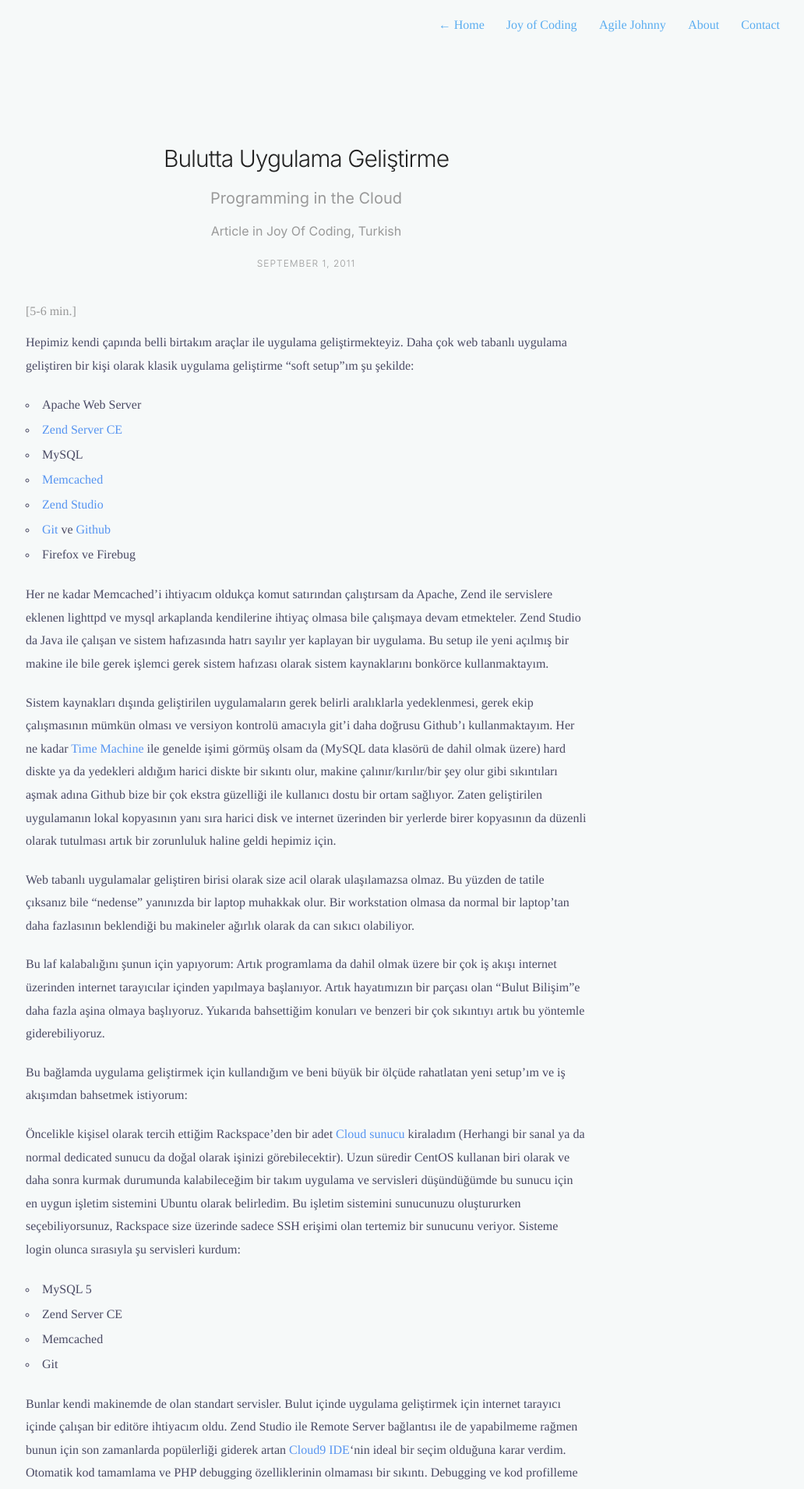
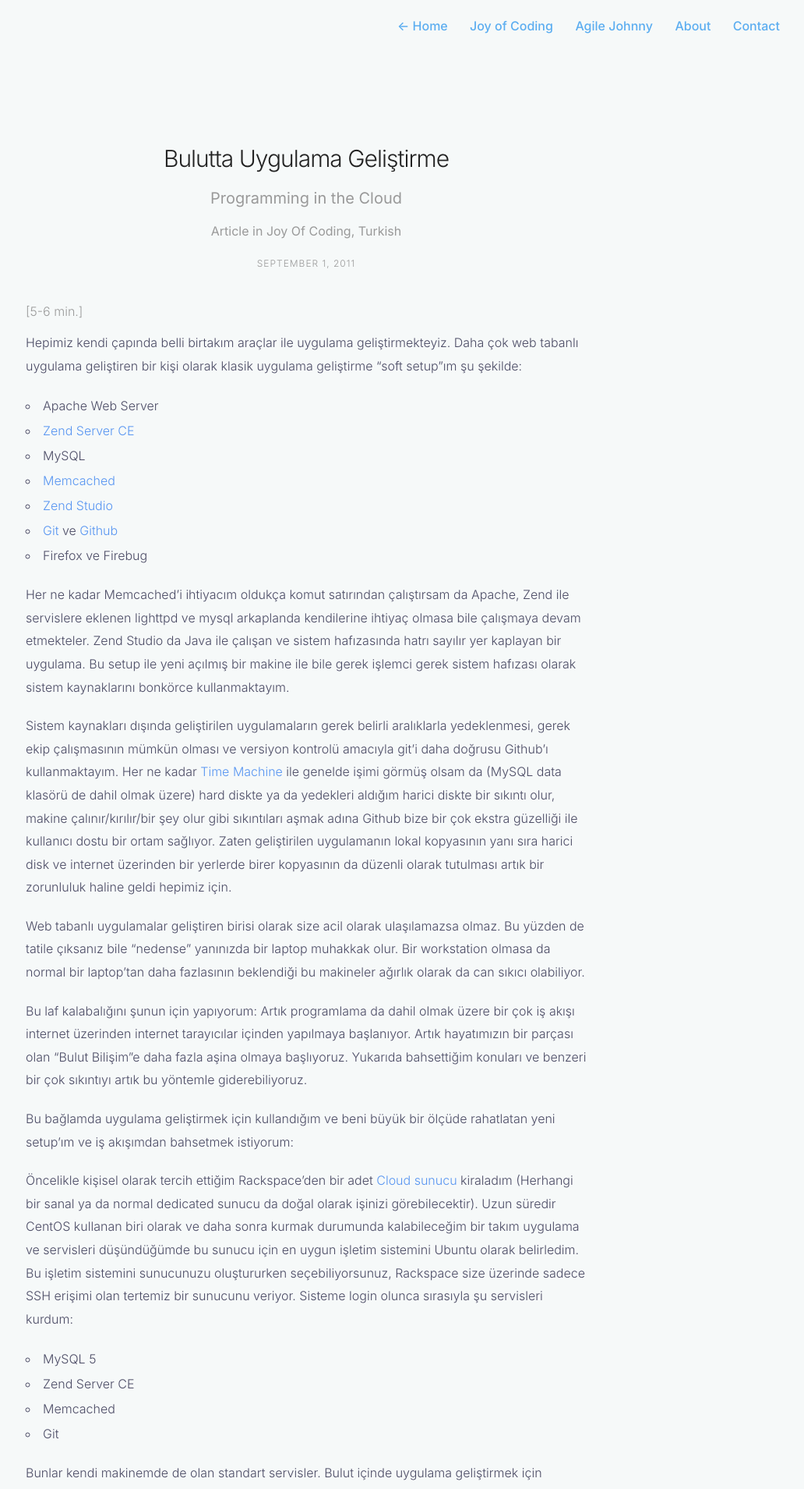
Before and after one commit to mkorkmaz/mkorkmaz.github.io, a Jekyll site: the page built from _posts/2011-09-01-programming-in-the-cloud.md, in a window 1280 px wide. Shown: the top 1909 px of the page at 78% size, without its empty margins (247-1279 px from the left). Built offline with Jekyll 4.4.1, drawn with Linux system fonts in a browser that asks for light colours; nearby versions of some CDN libraries; some web fonts are replaced.

Commit message:
css fixes

```diff
--- a/_layouts/default.html
+++ b/_layouts/default.html
@@ -22,7 +22,6 @@
   <link rel="shortcut icon" type="image/png" href="{{ "/" | relative_url  }}assets/images/favicon.png">
   <link href="https://fonts.googleapis.com/css?family=Muli:300,300i,400,400i,500,600,700&display=swap&subset=latin-ext" rel="stylesheet">
   <link rel="stylesheet" href="{{ "/" | relative_url  }}assets/css/slicknav.min.css" />
-
   <link rel="stylesheet" href="{{ "/" | relative_url  }}assets/css/style.css?v=2020021402">
   <link rel="stylesheet" href="{{ "/" | relative_url  }}assets/css/custom.css">
   <link rel="alternate" type="application/rss+xml" title="My Blog" href="{{ "/" | relative_url  }}feed.xml">
--- a/assets/css/style.css
+++ b/assets/css/style.css
@@ -56,6 +56,7 @@ body {
 	-webkit-font-smoothing: antialiased;
 	text-rendering: geometricPrecision;
 	background-color: #F6F9F9;
+
 }
 
 h1 {
@@ -130,7 +131,6 @@ nav.main-nav a {
 	padding: 8px 12px;
 	color: #5badf0;
 	font-size: 1rem;
-	font-family: Muli ; /*BrandonText;*/
 	font-weight: 500;
 	/*font-weight: bold;*/
 	line-height: 1.65;
@@ -193,7 +193,6 @@ li	{ list-style-type:circle; list-style-position:inside; line-height: 2;}
 /* Line Height */
 #post-body, p {
 	line-height: 1.85;
-	font-family: Muli; /*BrandonText;*/
 	font-weight: 300;
 	color: #4a4a64;
 	font-size: 16px;
@@ -300,10 +299,10 @@ hr {
 	background: #eee;
 }
 
-span.code { font-family: Consolas, Menlo, Monaco, Courier; background-color:#EEE; font-size:14px; }
+span.code { font-family: Menlo, Monaco, Consolas, Courier; background-color:#EEE; font-size:14px; }
 
 pre	{
-	font-family: Consolas, Menlo, Monaco, Courier, monospace;;
+	font-family: Menlo, Monaco, Consolas, Courier, monospace;;
 	white-space:pre-wrap;
 	/*border: 1px solid #ddd;*/
 	padding:10px;
@@ -476,7 +475,6 @@ Post List
 }
 
 #post-meta {
-	font-family: Muli; /*BrandonText;*/
 	font-size: 16px;
 	line-height: 1.4;
 	border-top: 1px solid #eee;
@@ -632,13 +630,14 @@ h2.month {
 
 #post-list.archive.readmore h3{
 
-	  font: 400 20px Muli,"Helvetica Neue", Helvetica,Arial,sans-serif;
+	  font-size:  20px;
+	  font-weight: 400;
 	  margin-bottom: 30px;
 }
 
 #post-list.archive.readmore a{
-	font: 400 16px/1.6 Muli,"Helvetica Neue",helvetica,Arial,sans-serif;
-	color: #5694f1;
+	  font-size:  16px;
+	  font-weight: 400;
 }
 
 #post-list.archive.readmore a:hover{
@@ -646,7 +645,8 @@ h2.month {
 }
 
 #post-list.archive.readmore .dates{
-	font: 300 16px/1.6 Muli,"Helvetica Neue",helvetica,Arial,sans-serif;
+		  font-size:  16px;
+	  font-weight: 400;
 }
 #sharing a.facebook {
   background: #4361b3;
@@ -681,7 +681,7 @@ h2.month {
 	#post-list-footer { margin-top: 20px; padding-top: 40px; }
 
 	h1 { font-size: 26px; }
-	.post h2.headline { font-size: 12px; font-family: Muli /*BrandonText*/ !important; }
+	.post h2.headline { font-size: 12px; }
 	.post h1 { font-size:24px; }
 	.post h2 { font-size:20px; }
 }
```
